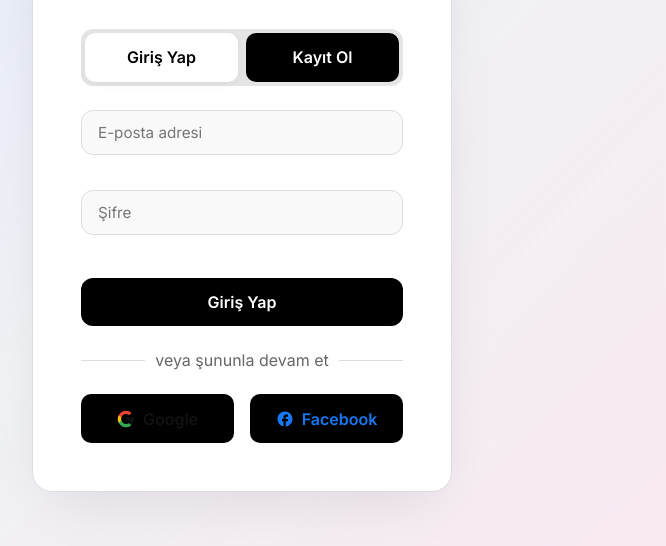
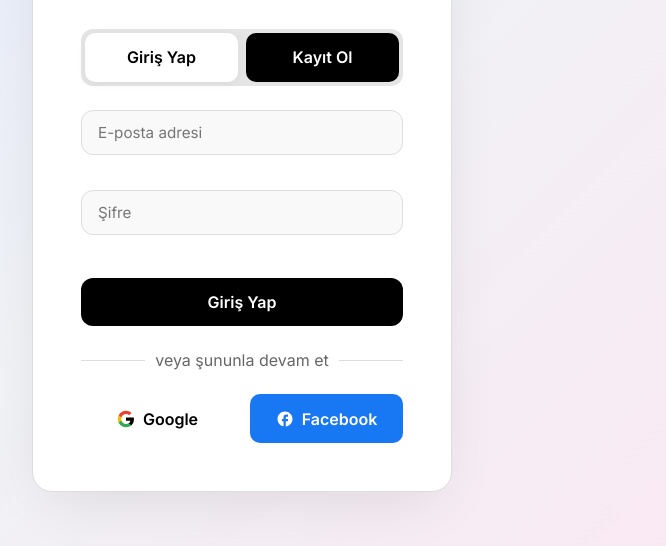
Before and after one commit to baybarsoz01-bot/crow, a website: page public/index.html in a window 1280 px wide. Shown: the part 252-798 px from the top of the page, without its empty margins (398-1064 px from the left). Drawn offline with nearby package versions, Linux system fonts and the light colour scheme; no server answers.

Commit message:
Buton renkleri düzeltildi

```diff
--- a/public/style.css
+++ b/public/style.css
@@ -1732,8 +1732,17 @@ footer {
     transform: translateY(-2px);
 }
 .oauth-btn.google {
-    color: var(--text-color);
+    background: #ffffff;
+    color: #000000;
+}
+.oauth-btn.google:hover {
+    background: #f1f1f1;
 }
 .oauth-btn.facebook {
-    color: #1877F2;
-}
+    background: #1877F2;
+    color: #ffffff;
+    border: none;
+}
+.oauth-btn.facebook:hover {
+    background: #166fe5;
+}
```
